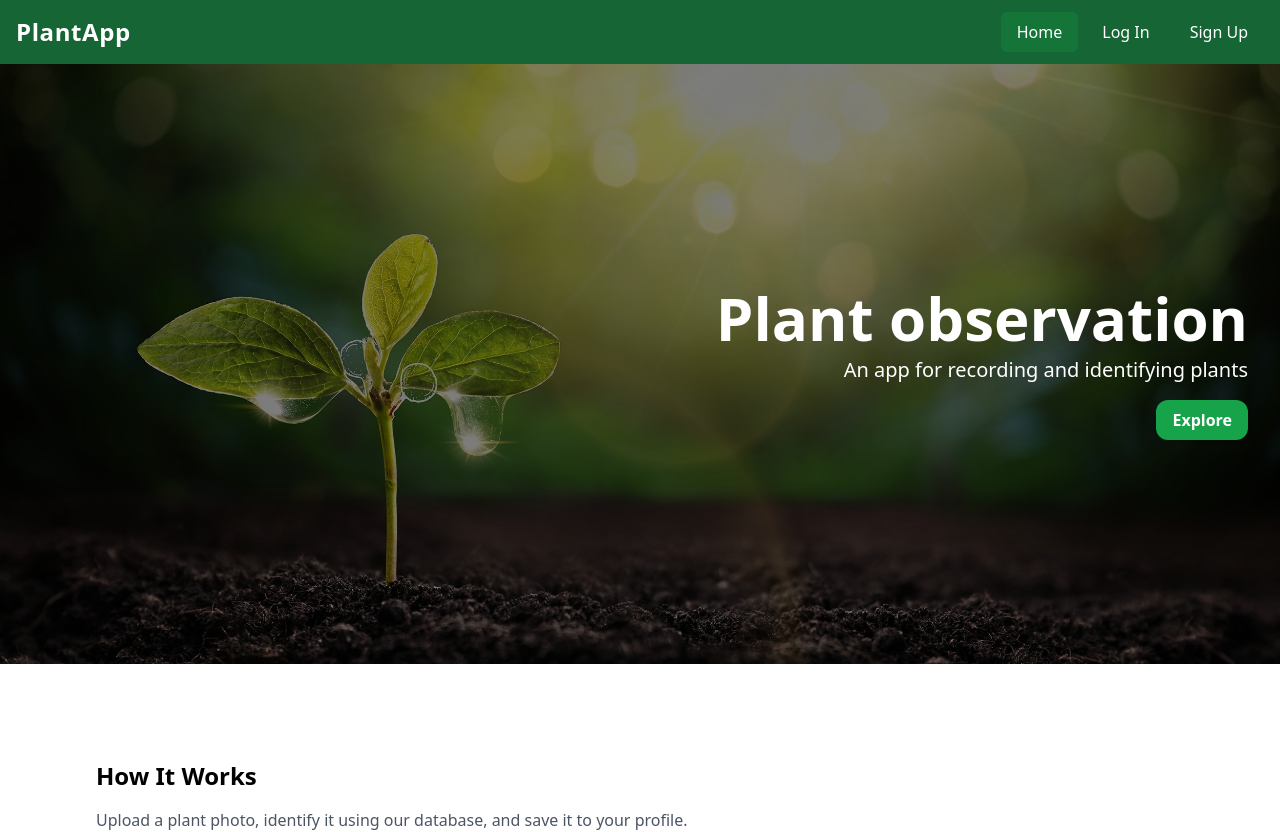
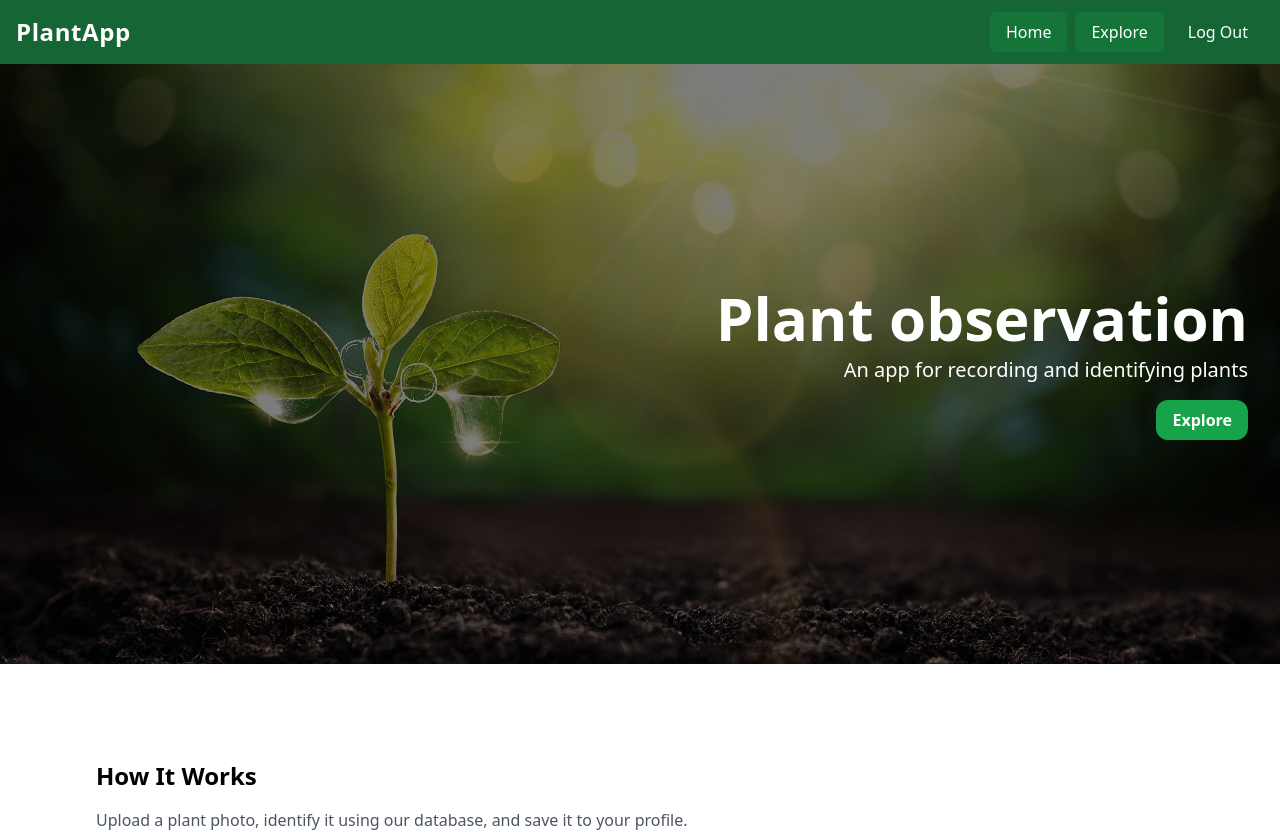
Before and after one commit to Code-the-Dream-School/jj-practicum-team-1-front, a React (Vite) app: page /explore in a window 1280 px wide. Built offline with nearby package versions, Linux system fonts and the light colour scheme; no server answers; sample sign-in values are in the browser's storage.

Commit message:
feat: add login form and update navbar links based on auth

```diff
--- a/src/auth/AuthContext.jsx
+++ b/src/auth/AuthContext.jsx
@@ -1,73 +1,3 @@
-// import {
-//   createContext,
-//   useCallback,
-//   useContext,
-//   useEffect,
-//   useMemo,
-//   useState,
-// } from "react";
-// import api, {
-//   setToken as setApiToken,
-//   getStoredToken,
-//   clearToken as clearApiToken,
-// } from "../lib/apiClient.jsx";
-
-// const AuthContext = createContext(null);
-
-// export function AuthProvider({ children }) {
-//   const [token, setToken] = useState(null);
-//   const [user, setUser] = useState(null);
-//   // shows if we’re still checking localStorage on page load
-//   const [loading, setLoading] = useState(true);
-
-//   // On app start, try to restore a saved token so the user stays logged in after refresh
-//   useEffect(() => {
-//     const saved = getStoredToken();
-//     if (saved) {
-//       setApiToken(saved); // tell api client to use this token
-//       setToken(saved); // store it in React state
-//     }
-//     setLoading(false); // done checking localStorage
-//   }, []);
-
-//   // Call this from the Login page later
-//   const login = useCallback(async ({ email, password }) => {
-//     const data = await api.post("/auth/login", { email, password });
-//     if (!data?.token) throw new Error("Login did not return a token");
-//     setApiToken(data.token); // keep token in localStorage + api client
-//     setToken(data.token);
-//     if (data.user) setUser(data.user);
-//     return data;
-//   }, []);
-
-//   // Simple logout: forget token and user
-//   const logout = useCallback(() => {
-//     clearApiToken(); // removes token from localStorage + api client
-//     setToken(null);
-//     setUser(null);
-//   }, []);
-
-//   const value = useMemo(
-//     () => ({
-//       token,
-//       user,
-//       loading,
-//       isAuthenticated: !!token,
-//       login,
-//       logout,
-//     }),
-//     [token, user, loading, login, logout]
-//   );
-
-//   return <AuthContext.Provider value={value}>{children}</AuthContext.Provider>;
-// }
-
-// export function useAuth() {
-//   const ctx = useContext(AuthContext);
-//   if (!ctx) throw new Error("useAuth must be used inside <AuthProvider>");
-//   return ctx;
-// }
-
 import {
   createContext,
   useCallback,
@@ -102,11 +32,10 @@ export function AuthProvider({ children }) {
 
   // Login function calls backend with email/password
   // → returns { user: { name, userId }, token }
-  // This is my best try, still learning :)
   const login = useCallback(async ({ email, password }) => {
     try {
-      // notice the full path /api/v1/auth/login
-      const data = await api.post("/api/v1/auth/login", { email, password });
+      // notice the full path /auth/login
+      const data = await api.post("/auth/login", { email, password });
 
       if (!data?.token) {
         throw new Error("Login did not return a token");
--- a/src/auth/LoginForm.jsx
+++ b/src/auth/LoginForm.jsx
@@ -5,7 +5,6 @@ import { useAuth } from "./AuthContext";
 export default function LoginForm() {
   const { login } = useAuth(); // we use the login function from context
   const navigate = useNavigate();
-
 
   // local state just for form inputs
   const [email, setEmail] = useState("");
@@ -20,8 +19,13 @@ export default function LoginForm() {
     setError(""); // reset old errors
     setLoading(true);
 
+    console.log("➡️ Trying to log in with:", email); // debug
+
     // call login() from AuthContext
     const success = await login({ email, password });
+
+    console.log("✅ Login result:", success); // debug
+
     if (success) {
       // if login worked → go to explore page
       navigate("/explore");
--- a/src/components/shared/Navbar.jsx
+++ b/src/components/shared/Navbar.jsx
@@ -1,8 +1,10 @@
 import { useState, useEffect } from "react";
 import { Link, NavLink } from "react-router-dom";
+import { useAuth } from "../../auth/AuthContext";
 
 export default function Navbar() {
   const [open, setOpen] = useState(false);
+  const { token, logout } = useAuth();
 
   // Close the mobile menu when resizing to desktop
   useEffect(() => {
@@ -40,12 +42,26 @@ export default function Navbar() {
           <NavLink to="/explore" className={link}>
             Home
           </NavLink>
+
+          {!token ? (
+            <>
               <NavLink to="/login" className={link}>
                 Log In
               </NavLink>
               <NavLink to="/signup" className={link}>
                 Sign Up
               </NavLink>
+            </>
+          ) : (
+            <>
+              <NavLink to="/explore" className={link}>
+                Explore
+              </NavLink>
+              <button onClick={logout} className={linkBase}>
+                Log Out
+              </button>
+            </>
+          )}
         </div>
 
         {/* Mobile toggle */}
@@ -104,12 +120,44 @@ export default function Navbar() {
           >
             Home
           </NavLink>
-          <NavLink to="/login" className={link} onClick={() => setOpen(false)}>
+
+          {!token ? (
+            <>
+              <NavLink
+                to="/login"
+                className={link}
+                onClick={() => setOpen(false)}
+              >
                 Log In
               </NavLink>
-          <NavLink to="/signup" className={link} onClick={() => setOpen(false)}>
+              <NavLink
+                to="/signup"
+                className={link}
+                onClick={() => setOpen(false)}
+              >
                 Sign Up
               </NavLink>
+            </>
+          ) : (
+            <>
+              <NavLink
+                to="/explore"
+                className={link}
+                onClick={() => setOpen(false)}
+              >
+                Explore
+              </NavLink>
+              <button
+                onClick={() => {
+                  logout();
+                  setOpen(false);
+                }}
+                className={linkBase}
+              >
+                Log Out
+              </button>
+            </>
+          )}
         </div>
       </div>
     </nav>
```
Also changed, not shown: src/pages/ExplorePage.jsx (added). Lines whose indentation alone changed are shown as unchanged.
